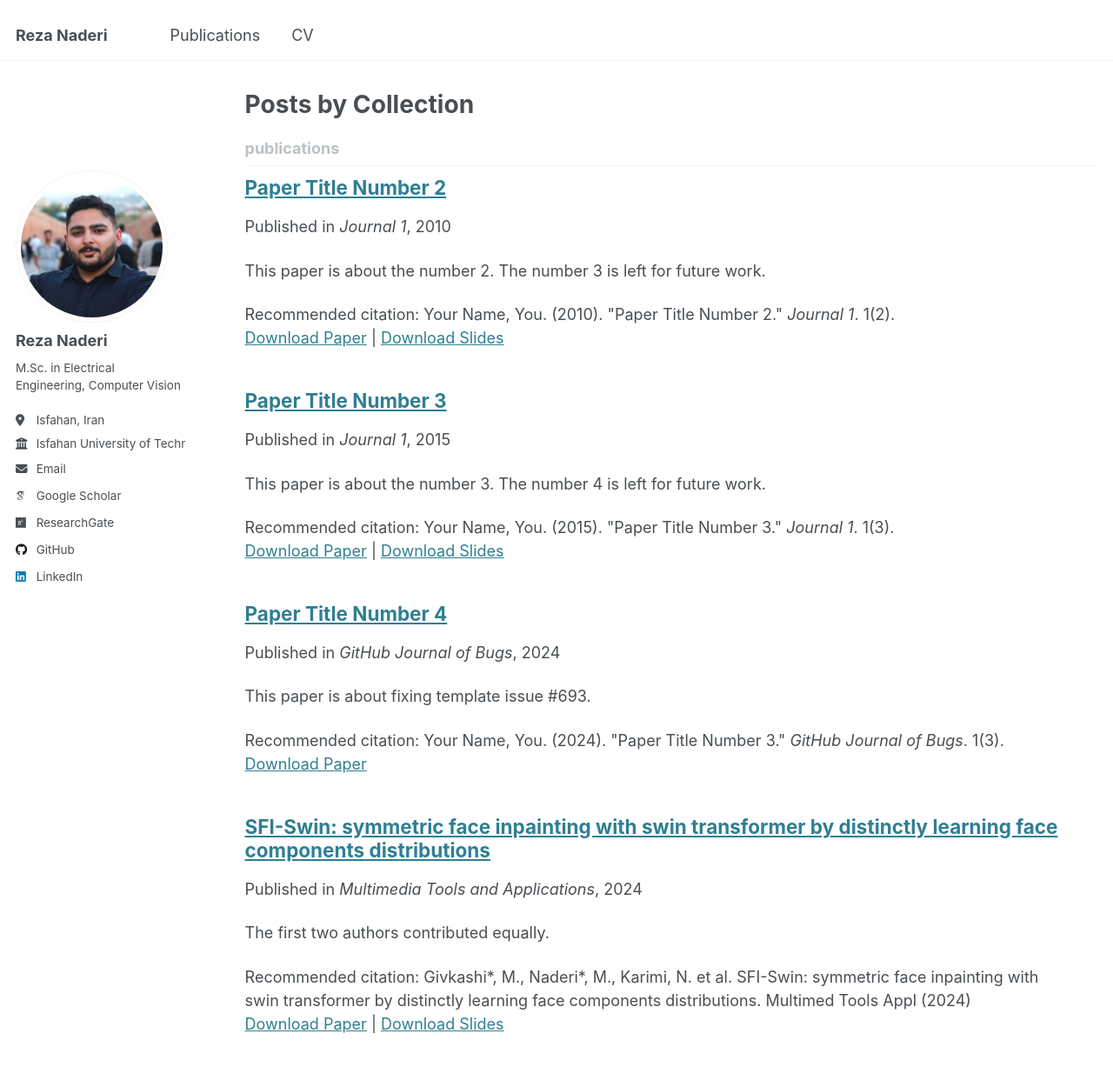
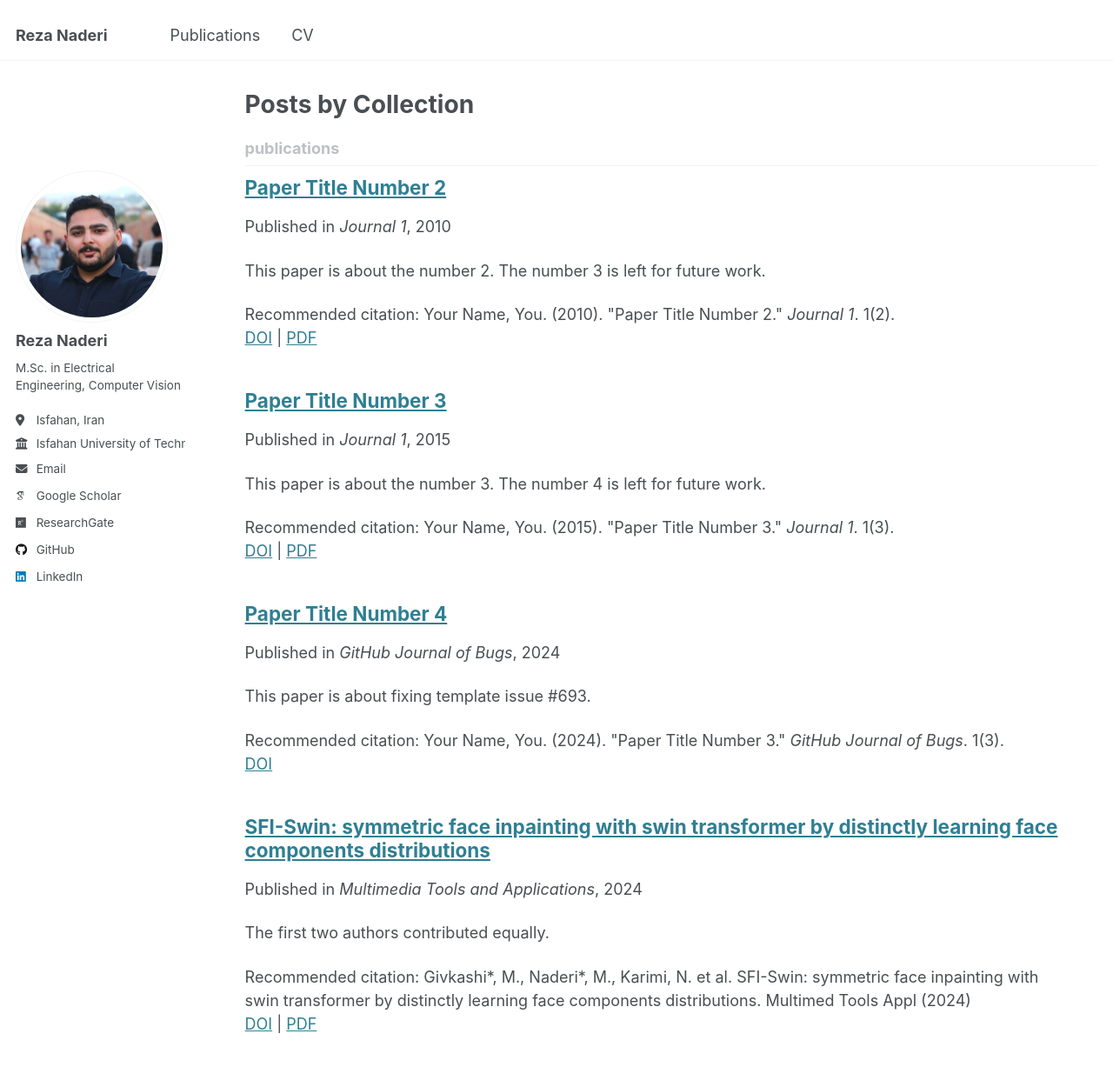
Before and after one commit to mohammadrezanaderi4/mohammadrezanaderi4.github.io, a Jekyll site: the page built from _pages/collection-archive.html, in a window 1280 px wide and 1400 px high. Shown: the top 1227 px of the window at 87% size. Built offline with Jekyll 4.4.1, drawn with Linux system fonts in a browser that asks for light colours; some web fonts are replaced.

Commit message:
Update archive-single.html

```diff
--- a/_includes/archive-single.html
+++ b/_includes/archive-single.html
@@ -53,17 +53,17 @@
     {% endif %}
 
     {% if post.citation and post.paperurl and post.slidesurl %}
-      <p>Recommended citation: {{ post.citation }}<br /><a href="{{ post.paperurl }}">Download Paper</a> | <a href="{{ post.slidesurl }}">Download Slides</a></p>
+      <p>Recommended citation: {{ post.citation }}<br /><a href="{{ post.paperurl }}">DOI</a> | <a href="{{ post.slidesurl }}">PDF</a></p>
     {% elsif post.citation and post.paperurl %}
-      <p>Recommended citation: {{ post.citation }}<br /><a href="{{ post.paperurl }}">Download Paper</a></p>
+      <p>Recommended citation: {{ post.citation }}<br /><a href="{{ post.paperurl }}">DOI</a></p>
     {% elsif post.citation and post.slidesurl %}
-      <p>Recommended citation: {{ post.citation }}<br /><a href="{{ post.slidesurl }}">Download Slides</a></p>
+      <p>Recommended citation: {{ post.citation }}<br /><a href="{{ post.slidesurl }}">PDF</a></p>
     {% elsif post.citation %}
       <p>Recommended citation: {{ post.citation }}</p>
     {% elsif post.paperurl %}
-      <p><a href=" {{ post.paperurl }} ">Download Paper</a></p>
+      <p><a href=" {{ post.paperurl }} ">DOI</a></p>
     {% elsif post.slidesurl %}
-      <p><a href="{{ post.slidesurl }}">Download Slides</a></p>
+      <p><a href="{{ post.slidesurl }}">PDF</a></p>
     {% endif %}
 
   </article>
```
